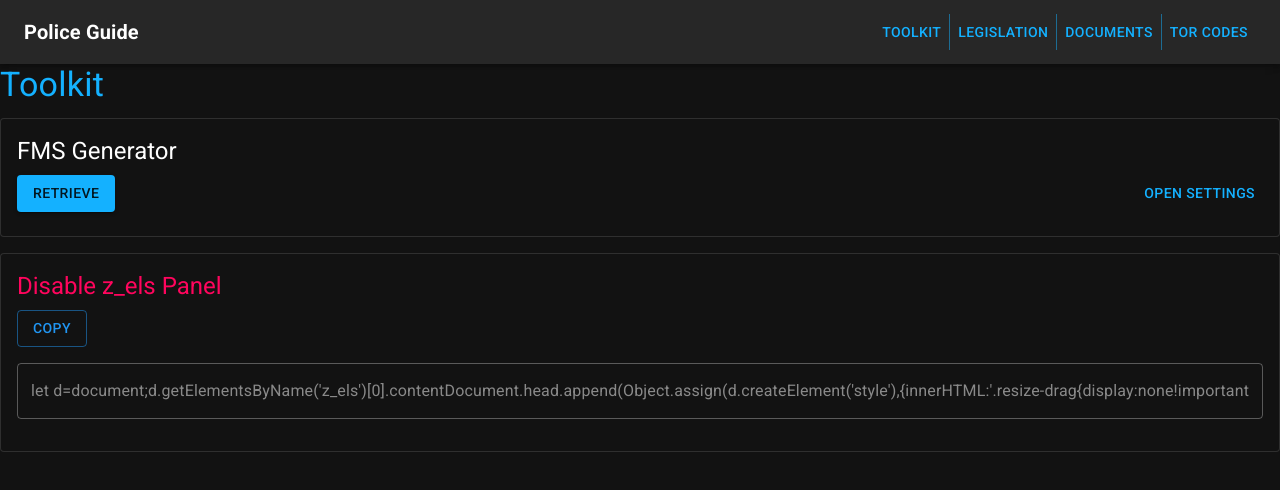
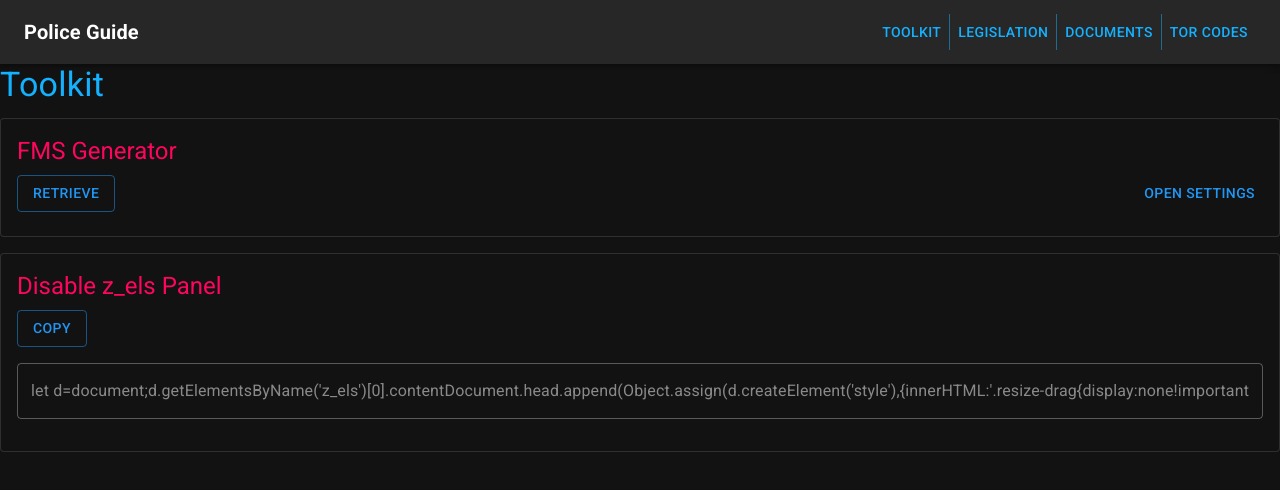
Before and after one commit to O5car1/PoliceGuide, a React (Create React App) app: page /PoliceGuide/toolkit in a window 1280 px wide. Shown: the top 490 px of the page. Built offline with nearby package versions, Linux system fonts and the light colour scheme.

Commit message:
Updated: FMS Generator

```diff
--- a/src/components/cards/FMSGenerator.tsx
+++ b/src/components/cards/FMSGenerator.tsx
@@ -81,7 +81,7 @@ function FMSGenerator() {
 
     return <Card variant="outlined" sx={{ mb: 2 }}>
         <CardContent>
-            <Typography gutterBottom variant="h5" component="div">
+            <Typography color='secondary' gutterBottom variant='h5' component="div">
                 FMS Generator
             </Typography>
 
@@ -117,7 +117,7 @@ function FMSGenerator() {
                 />
             </>}
 
-            <ButtonGroup variant="contained">
+            <ButtonGroup color='info' variant='outlined'>
                 {!retrievalTime && <Button onClick={() => retrieveAction()}>Retrieve</Button>}
 
                 {retrievalTime && <Button onClick={() => handInAction()}>Hand In</Button>}
@@ -125,7 +125,7 @@ function FMSGenerator() {
                 {retrievalTime && <Button color='error' onClick={() => resetAction()}>Reset</Button>}
             </ButtonGroup>
 
-            <Button sx={{ float: 'right' }} onClick={() => setShowSettings(!showSettings)}>{showSettings ? 'Close' : 'Open'} Settings</Button>
+            <Button color='info' sx={{ float: 'right' }} onClick={() => setShowSettings(!showSettings)}>{showSettings ? 'Close' : 'Open'} Settings</Button>
 
             {fms && <TextField
                 label="FMS"
```
